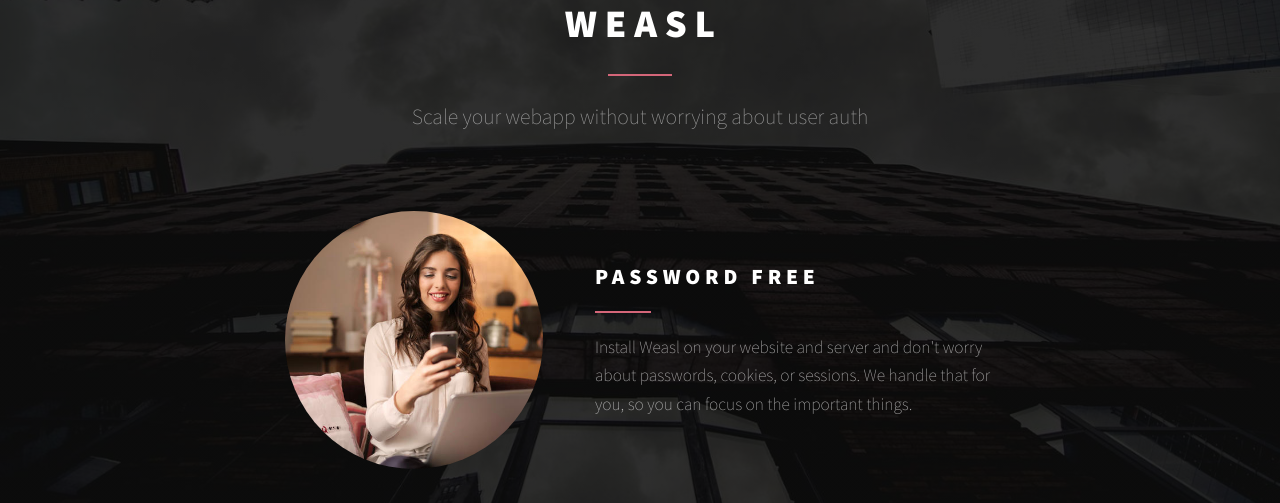
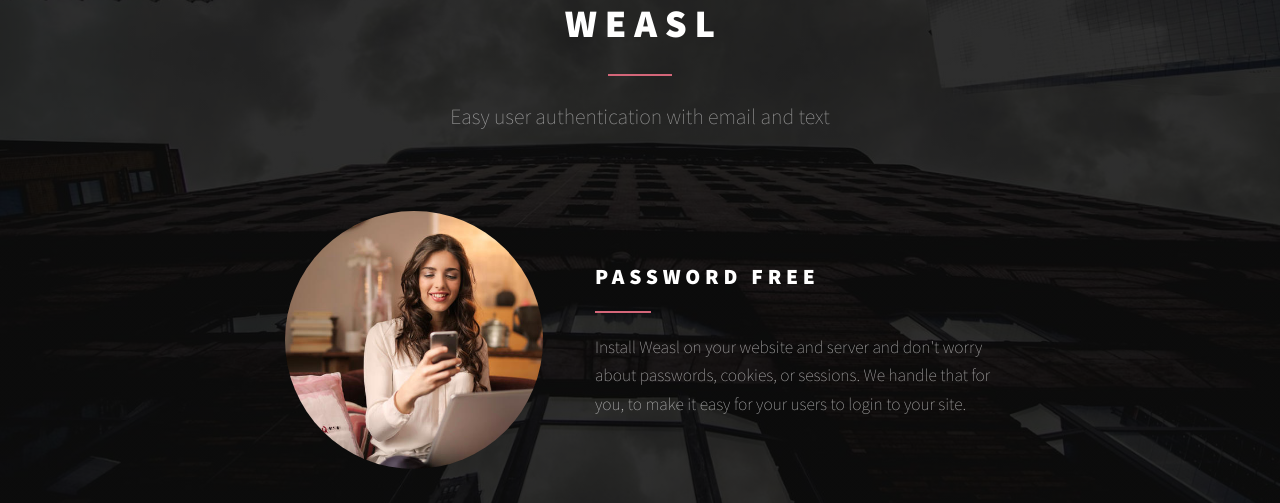
Before and after one commit to Rdbaker/weasl-api, a Flask app: page / in a window 1280 px wide. Shown: the part 243-746 px from the top of the page. Run offline with Flask 2, Linux system fonts and the light colour scheme.

Commit message:
Updates the copy

```diff
--- a/weasl/templates/landing.html
+++ b/weasl/templates/landing.html
@@ -32,7 +32,7 @@
               </div>
               <h1 id="text01">Weasl</h1>
               <hr id="divider03">
-              <p id="text04">Scale your webapp without worrying about user auth</p>
+              <p id="text04">Easy user authentication with email and text</p>
             </div>
           </div>
           <div id="columns01" class="container">
@@ -45,7 +45,7 @@
               <div>
                 <p id="text06">Password free</p>
                 <hr id="divider01">
-                <p id="text07">Install Weasl on your website and server and don&#39;t worry about passwords, cookies, or sessions. We handle that for you, so you can focus on the important things.</p>
+                <p id="text07">Install Weasl on your website and server and don&#39;t worry about passwords, cookies, or sessions. We handle that for you, to make it easy for your users to login to your site.</p>
               </div>
             </div>
           </div>
@@ -73,7 +73,7 @@
               <div>
                 <p id="text03">Effortless setup</p>
                 <hr id="divider02">
-                <p id="text10">You&#39;re three steps away from having user authentication active on your webapp.</p>
+                <p id="text10">You&#39;re three steps away from having user authentication active on your site. One more thing checked off the list.</p>
               </div>
             </div>
           </div>
```
Also changed, not shown: 1 other file.
